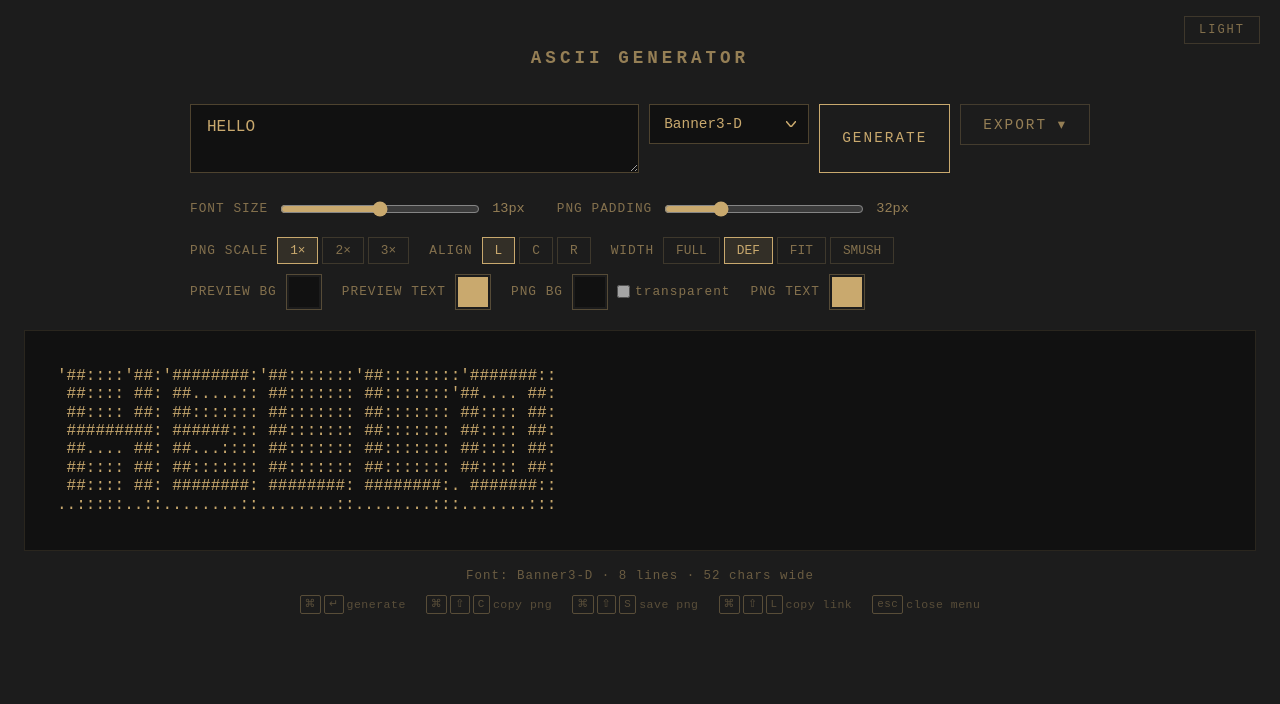
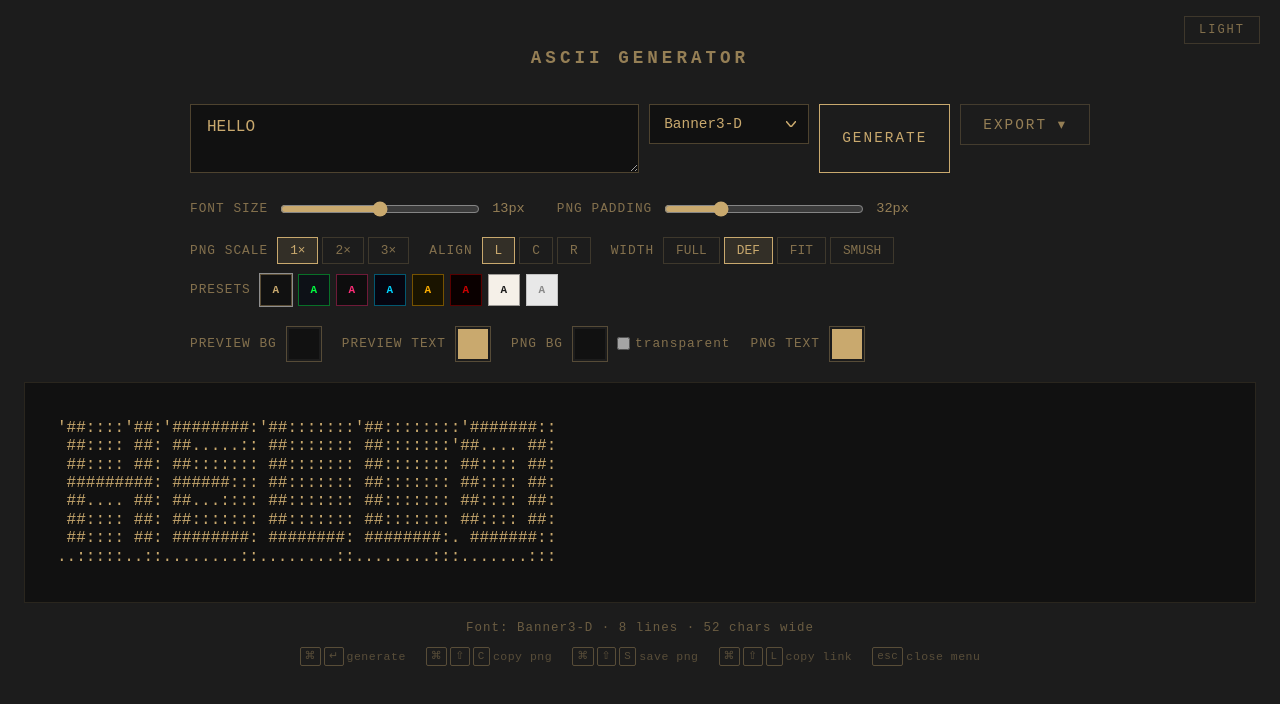
Before and after one commit to wonsukchoi/ascii-generator, a plain HTML site: page index.html in a window 1280 px wide. Drawn offline with Linux system fonts and the light colour scheme.

Commit message:
Add color presets (Gold, Matrix, Cyber, Neon, Retro, Blood, Paper, Ghost)

```diff
--- a/index.html
+++ b/index.html
@@ -402,6 +402,31 @@
     }
 
     body.light #shortcuts { opacity: 0.4; }
+
+    /* Color presets */
+    #preset-swatches {
+      display: flex;
+      gap: 6px;
+      flex-wrap: wrap;
+    }
+
+    .preset-swatch {
+      width: 32px;
+      height: 32px;
+      border: 1px solid transparent;
+      cursor: pointer;
+      display: flex;
+      align-items: center;
+      justify-content: center;
+      font-family: 'Courier New', monospace;
+      font-size: 11px;
+      font-weight: bold;
+      transition: transform 0.1s, border-color 0.1s;
+      flex-shrink: 0;
+    }
+
+    .preset-swatch:hover { transform: scale(1.15); }
+    .preset-swatch.active { border-color: white; outline: 1px solid rgba(255,255,255,0.5); }
 
     /* Export dropdown */
     .export-dropdown {
@@ -621,6 +646,13 @@
         <button class="scale-btn"        data-layout="fitted"              title="Fitted — characters touch"  onclick="setLayout('fitted')">FIT</button>
         <button class="scale-btn"        data-layout="universal smushing"  title="Smush — maximum overlap"   onclick="setLayout('universal smushing')">SMUSH</button>
       </div>
+    </div>
+  </div>
+
+  <div class="export-options">
+    <div class="color-field">
+      <label>PRESETS</label>
+      <div id="preset-swatches"></div>
     </div>
   </div>
 
@@ -2327,6 +2359,53 @@ figlet.parseFont("Varsity", "flf2a$ 7 7 18 0 11 0 24447 0\nAuthor : myflix\nDate
       if (!document.getElementById('export-dropdown').contains(e.target)) closeExportMenu();
     });
 
+    const COLOR_PRESETS = [
+      { name: 'Gold',   bg: '#111111', text: '#c9a96e' },
+      { name: 'Matrix', bg: '#0d1117', text: '#00ff41' },
+      { name: 'Cyber',  bg: '#0d0d0d', text: '#ff2d78' },
+      { name: 'Neon',   bg: '#050510', text: '#00d4ff' },
+      { name: 'Retro',  bg: '#1a1400', text: '#ffb000' },
+      { name: 'Blood',  bg: '#0a0000', text: '#cc0000' },
+      { name: 'Paper',  bg: '#f5f0e8', text: '#1a1a1a' },
+      { name: 'Ghost',  bg: '#e8e8e8', text: '#888888' },
+    ];
+
+    let activePreset = 'Gold';
+
+    function buildPresetSwatches() {
+      const container = document.getElementById('preset-swatches');
+      COLOR_PRESETS.forEach(p => {
+        const btn = document.createElement('button');
+        btn.className = 'preset-swatch' + (p.name === activePreset ? ' active' : '');
+        btn.title = p.name;
+        btn.dataset.preset = p.name;
+        btn.style.background = p.bg;
+        btn.style.color = p.text;
+        btn.style.borderColor = p.text + '66';
+        btn.textContent = 'A';
+        btn.addEventListener('click', () => applyPreset(p));
+        container.appendChild(btn);
+      });
+    }
+
+    function applyPreset(p) {
+      activePreset = p.name;
+      const setColor = (id, val) => {
+        const el = document.getElementById(id);
+        el.value = val;
+        el.dispatchEvent(new Event('input'));
+      };
+      setColor('preview-bg',   p.bg);
+      setColor('preview-text', p.text);
+      setColor('png-bg',       p.bg);
+      setColor('png-text',     p.text);
+      document.querySelectorAll('.preset-swatch').forEach(s =>
+        s.classList.toggle('active', s.dataset.preset === p.name)
+      );
+    }
+
+    buildPresetSwatches();
+
     function toggleTheme() {
       const light = document.body.classList.toggle('light');
       document.getElementById('theme-toggle').textContent = light ? 'DARK' : 'LIGHT';
```
